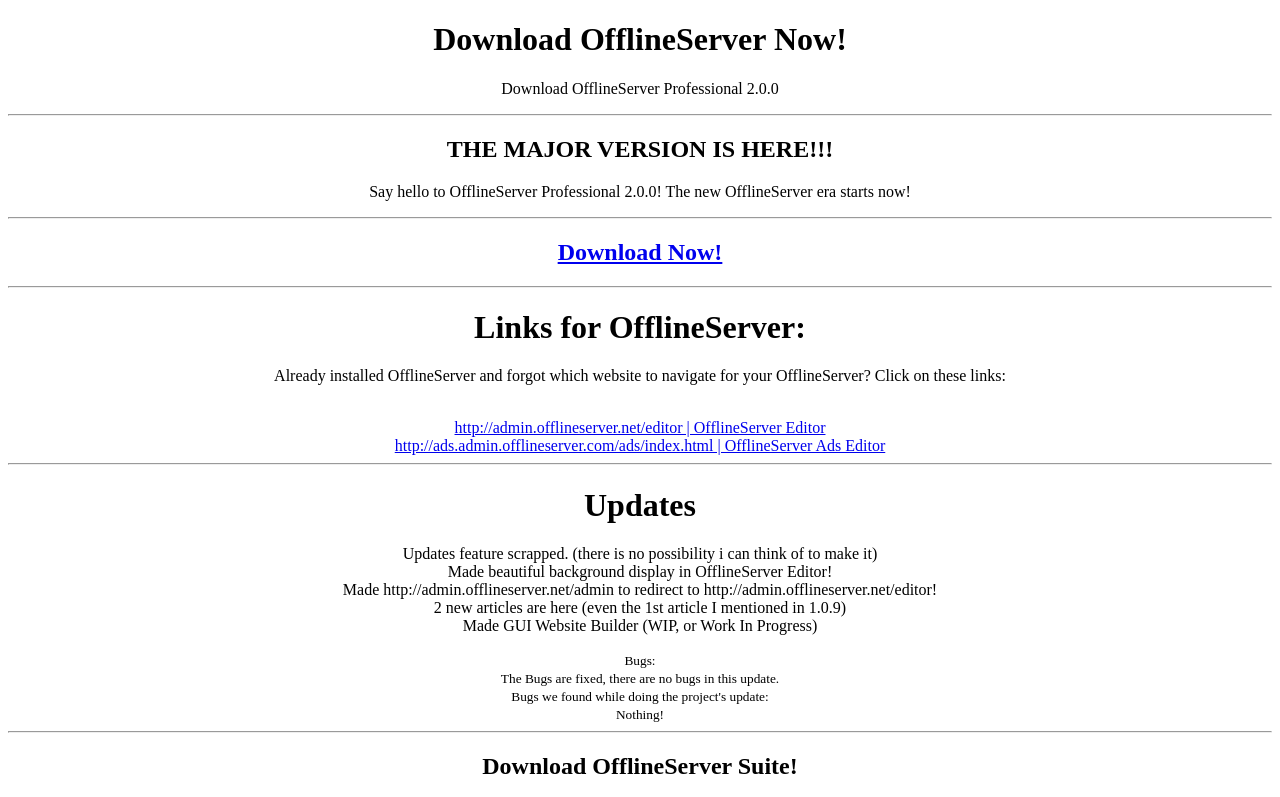
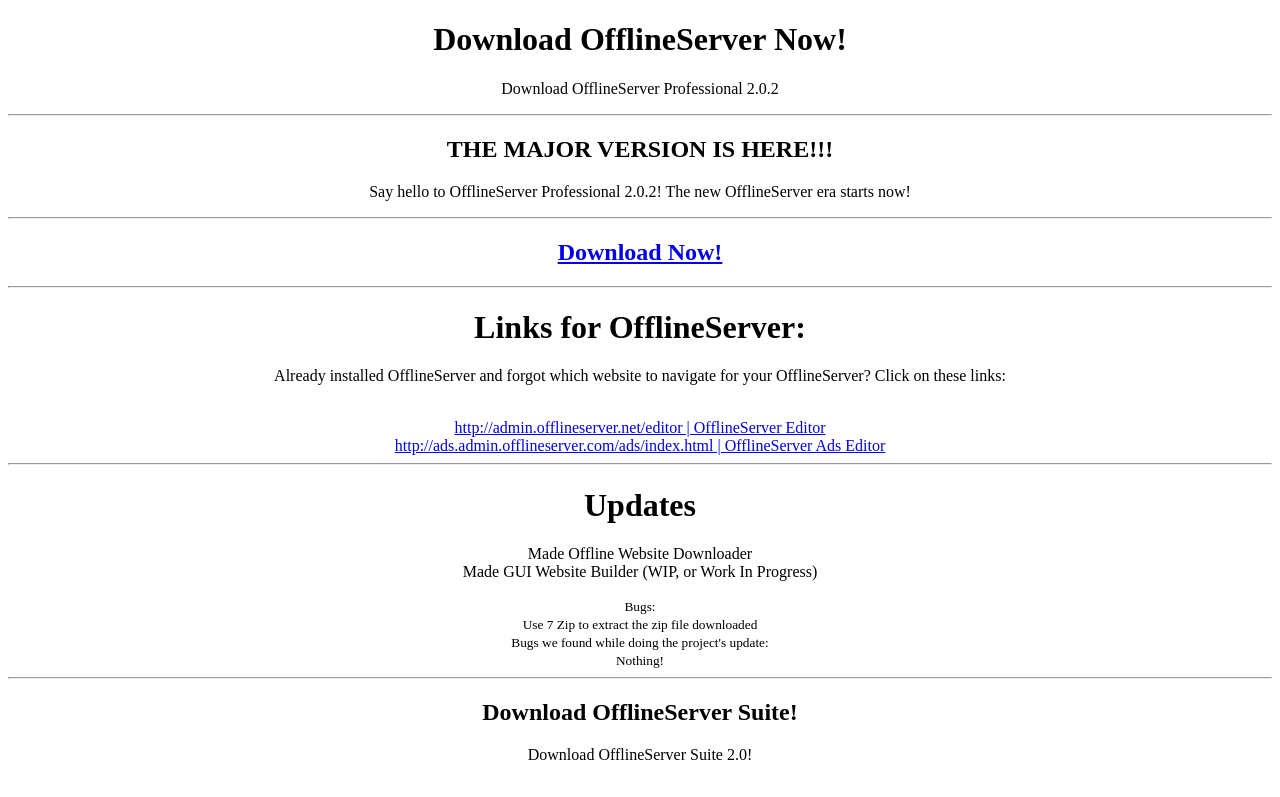
Before and after one commit to Mark6132014/offlineserver, a plain HTML site: page index.html in a window 1280 px wide. Shown: the top 797 px of the page. Drawn offline with Linux system fonts and the light colour scheme.

Commit message:
Update index.html

```diff
--- a/index.html
+++ b/index.html
@@ -12,11 +12,11 @@
             Download OfflineServer Now!
         </h1>
         <p>
-            Download OfflineServer Professional 2.0.0
+            Download OfflineServer Professional 2.0.2
         </p>
         <hr>
         <h2>THE MAJOR VERSION IS HERE!!!</h2>
-        <p>Say hello to OfflineServer Professional 2.0.0! The new OfflineServer era starts now!</p>
+        <p>Say hello to OfflineServer Professional 2.0.2! The new OfflineServer era starts now!</p>
         <hr>
         <a href="OfflineServer Professional.zip" title="download button"><h2>Download Now!</h2></a>
         <hr>
@@ -35,20 +35,14 @@
             Updates
         </h1>
         <p>
-            Updates feature scrapped. (there is no possibility i can think of to make it)
-            <br>
-            Made beautiful background display in OfflineServer Editor!
-            <br>
-            Made http://admin.offlineserver.net/admin to redirect to http://admin.offlineserver.net/editor!
-            <br>
-            2 new articles are here (even the 1st article I mentioned in 1.0.9)
+            Made Offline Website Downloader
             <br>
             Made GUI Website Builder (WIP, or Work In Progress)
         </p>
         <small>
             Bugs:
             <br>
-            The Bugs are fixed, there are no bugs in this update.
+            Use 7 Zip to extract the zip file downloaded
         </small>
         <br>
         <small>
```
